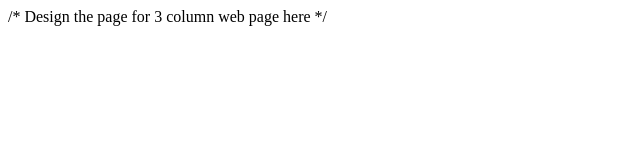
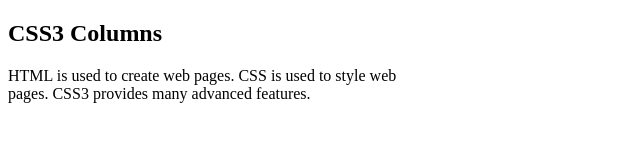
Before and after one commit to sthamarai524-dot/program5, a website: page index.html in a window 1280 px wide. Shown: the whole page, without its empty margins (0-640 px from the left). Drawn offline with Linux system fonts and the light colour scheme.

Commit message:
Update index.html

```diff
--- a/index.html
+++ b/index.html
@@ -1,17 +1,34 @@
 <!DOCTYPE html>
-<html lang="en">
+
+<html>
+
 <head>
-<meta charset="UTF-8">
-<meta name="viewport" content="width=device-width, initial-scale=1.0">
-<title>CSS3 Multi-Column Layout</title>
+
+<title>CSS Columns</title>
 
 <style>
-/* Write the CSS required for this page here */
+
+div {
+
+column-count: 3;
+column-gap: 30px;
+
+:
+
 </style>
 
 </head>
 
 <body>
-/* Design the page for 3 column web page here */
+
+<h2>CSS3 Columns</h2>
+
+<div>
+
+HTML is used to create web pages. CSS is used to style web pages. CSS3 provides many advanced features.
+
+</div>
+
 </body>
+
 </html>
```
